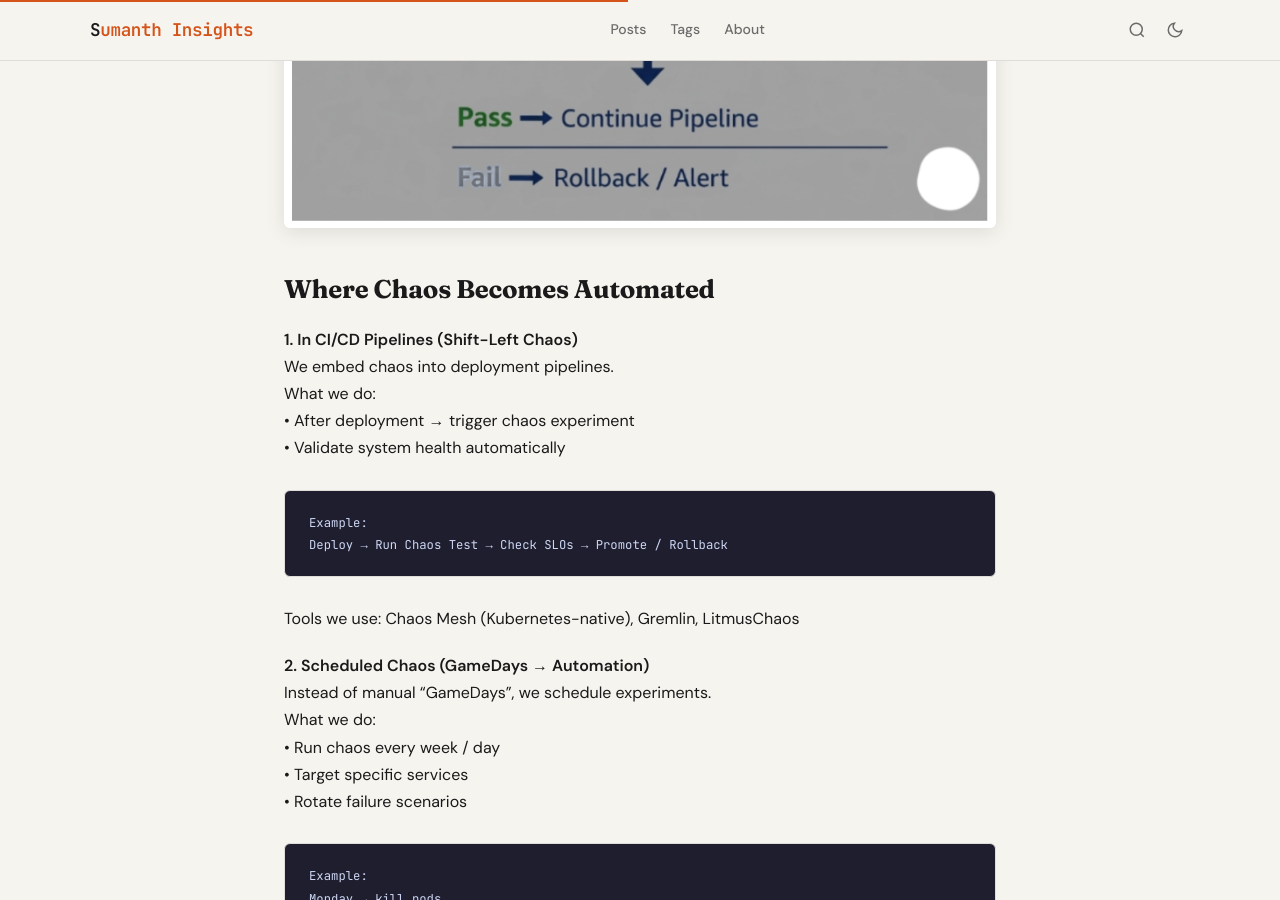
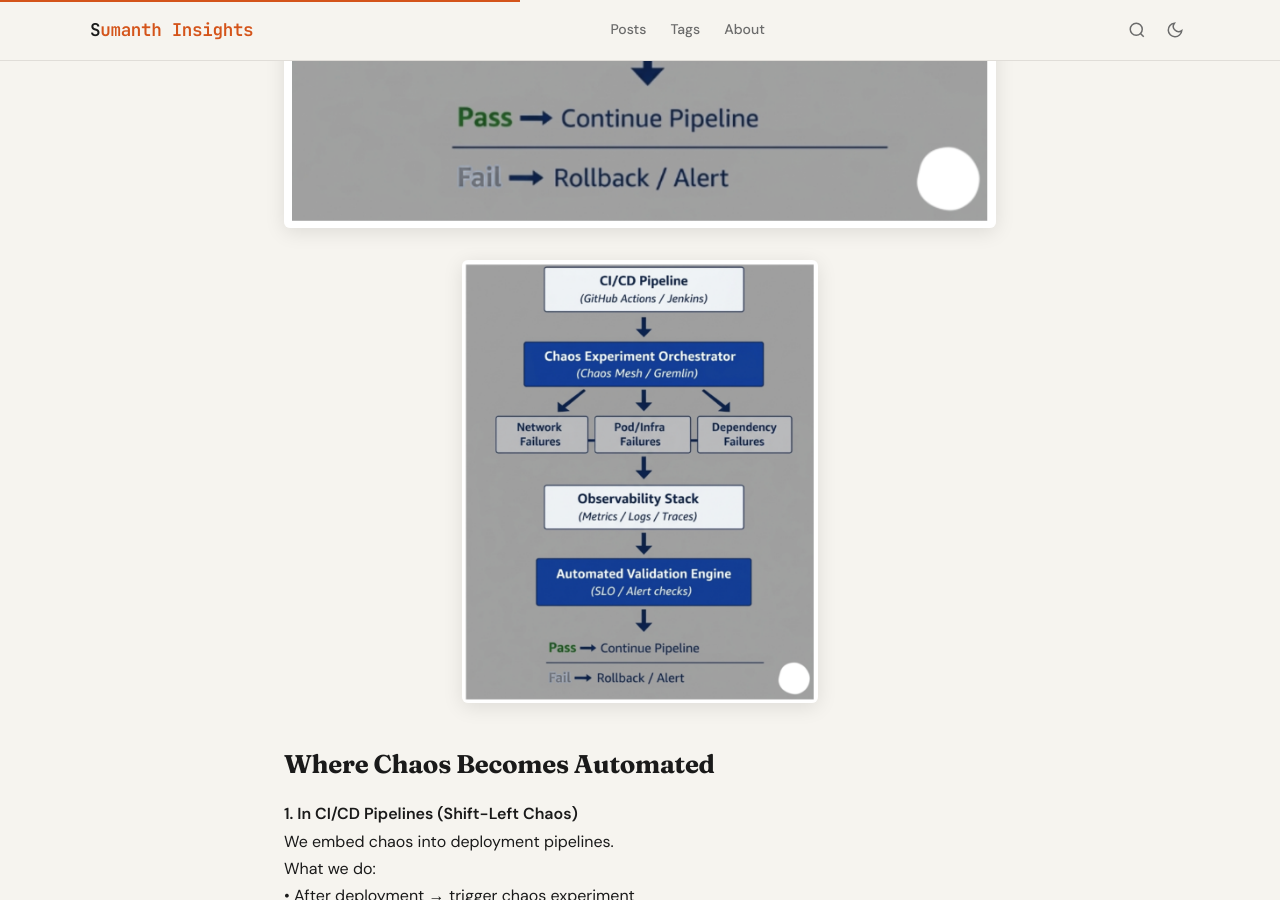
Before and after one commit to sumanthrb/insights, a Jekyll site: the page built from _posts/2025-03-15-Auto-Chaos-Eng.md, in a window 1280 px wide and 900 px high, scrolled down 1409 px. Built offline with Jekyll 4.4.1, drawn with Linux system fonts in a browser that asks for light colours.

Commit message:
Update 2025-03-15-Auto-Chaos-Eng.md

```diff
--- a/_posts/2025-03-15-Auto-Chaos-Eng.md
+++ b/_posts/2025-03-15-Auto-Chaos-Eng.md
@@ -20,6 +20,8 @@ In doing so, Chaos becomes an integral part of how we build and run software: <b
 • Observability feedback loops <br>
 
 ![fine-tune Diagram]({{ 'images/Chaos1.png' | relative_url }})
+
+<img src="{{ 'images/Chaos1.png' | relative_url }}" style="width: 50%;">
 
 ## Where Chaos Becomes Automated
 
```
